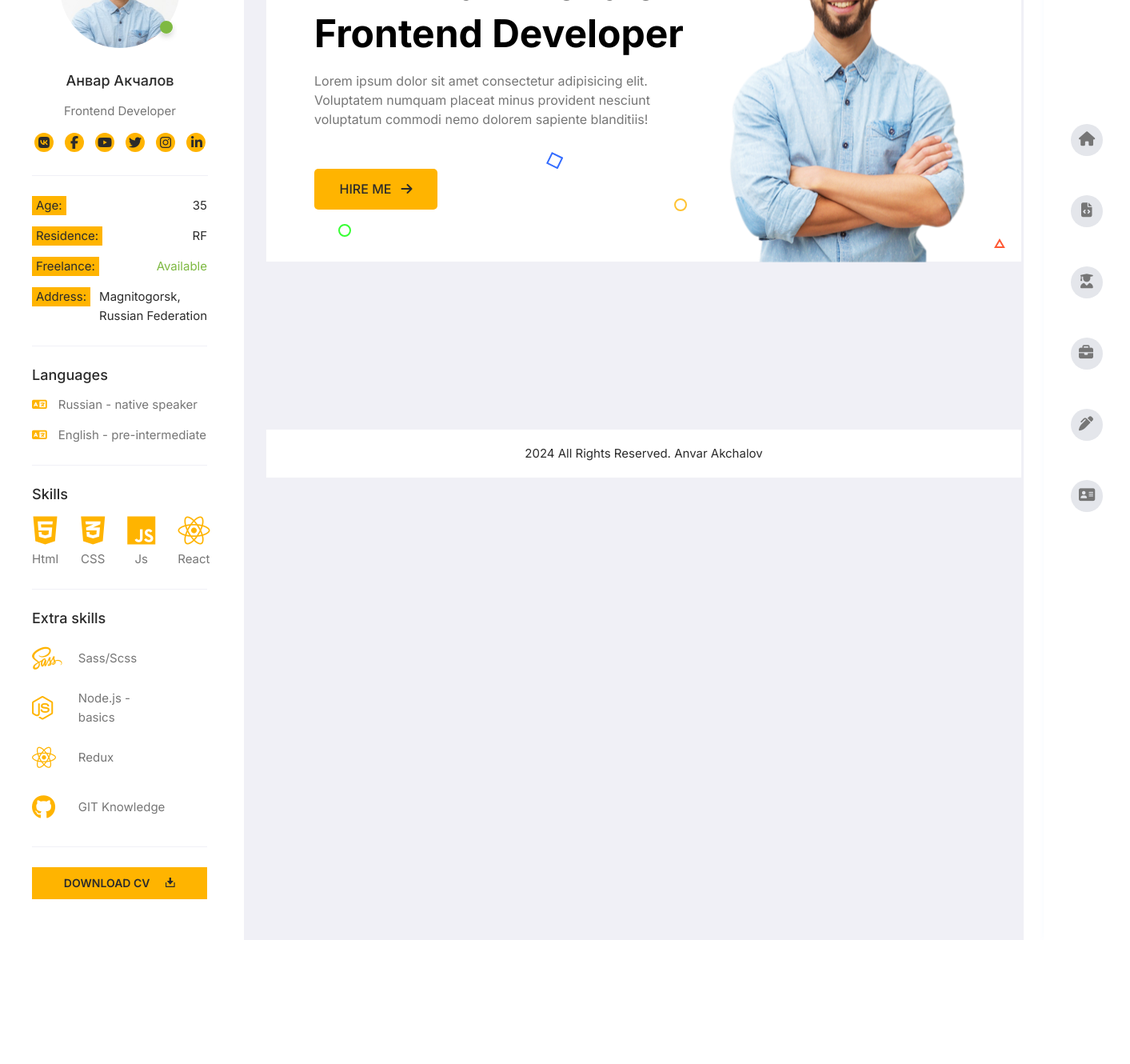
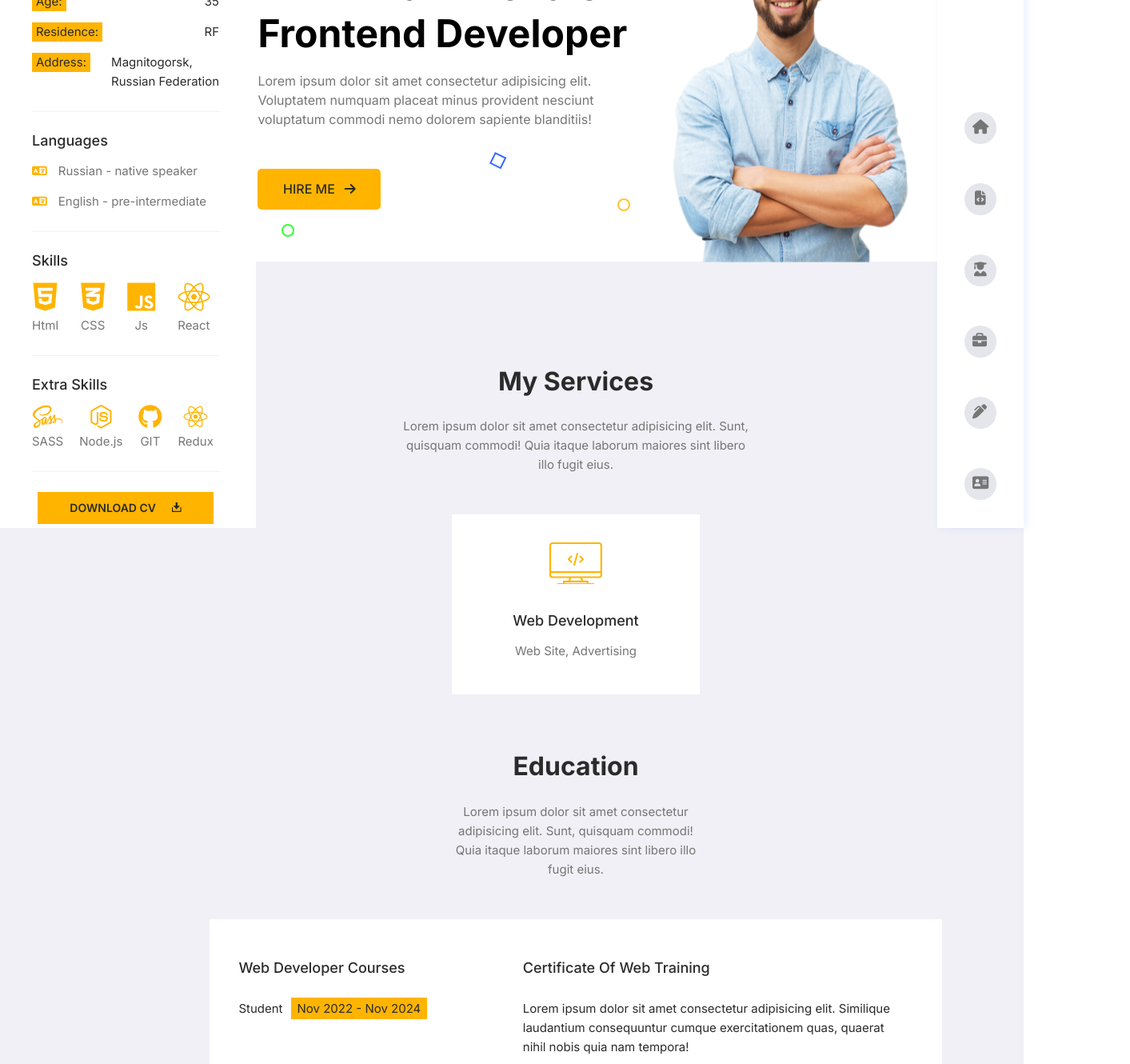
Before and after one commit to AnvarMGN/React-JS, a React (Vite) app in the folder Final_certification/final_project_on_vite/: page / in a window 1280 px wide. Shown: the part 140-1470 px from the top of the page at 80% size, 1413 px wide, since content can reach past the window. Before the commit the page ends 1315 px from the top, so only its background shows below. Built offline with nearby package versions, Linux system fonts and the light colour scheme.

Commit message:
The overall structure of the site has been finalized.

```diff
--- a/Final_certification/final_project_on_vite/src/components/Container/Container.scss
+++ b/Final_certification/final_project_on_vite/src/components/Container/Container.scss
@@ -11,14 +11,6 @@
         text-decoration: none;
     }
 
-    // display: flex;
-    // flex-direction: row;
-    // justify-content: space-between;
-    // gap: 28px;
+    background-color: base.$lightGrayBackground;
 
-    display: grid;
-    grid-template-columns: 305px 1fr 108px;
-    gap: 28px;
-
-    background-color: base.$lightGrayBackground;
 }
--- a/Final_certification/final_project_on_vite/src/components/LeftMenu/LeftMenu.jsx
+++ b/Final_certification/final_project_on_vite/src/components/LeftMenu/LeftMenu.jsx
@@ -3,9 +3,13 @@ import './LeftMenu.scss';
 export const LeftMenu = () => {
     return (
         <>
-        <aside className="left-menu">
+            <aside className="left-menu">
                 <article className="profile">
-                    <figure className="figure-profile">
+
+                    <h3 className="my-name">Profile</h3>
+                    <i className="fa-solid fa-id-card"></i>
+
+                    {/* <figure className="figure-profile">
                         <img className="my-avatar" src="/images/left-menu/Profile.svg" alt="photo-avatar" />
                         <svg className="svg-available"
                             xmlns="http://www.w3.org/2000/svg"
@@ -51,9 +55,9 @@ export const LeftMenu = () => {
                         </svg>
                         <figcaption className="my-name">Анвар Акчалов</figcaption>
                         <figcaption className="my-profession">Frontend Developer</figcaption>
-                    </figure>
+                    </figure> */}
 
-                    <div className="social-icons">
+                    {/* <div className="social-icons">
                         <a className='icon-link' href="https://vk.com/">
                             <svg className="svg-icon"
                                 xmlns="http://www.w3.org/2000/svg"
@@ -138,7 +142,8 @@ export const LeftMenu = () => {
                             </svg>
                             <i className="fab fa-brands fa-linkedin-in"></i>
                         </a>
-                    </div>
+                    </div> */}
+
                 </article>
 
                 <article className="about">
@@ -151,10 +156,10 @@ export const LeftMenu = () => {
                             <span className="left-text">Residence:
                             </span><span>RF</span>
                         </li>
-                        <li className='about-li'>
+                        {/* <li className='about-li'>
                             <span className="left-text">Freelance:</span>
                             <span className="right-text-available">Available</span>
-                        </li>
+                        </li> */}
                         <li className='about-li'>
                             <span className="left-text">Address:</span>
                             <span>
@@ -210,10 +215,26 @@ export const LeftMenu = () => {
                 </article>
 
                 <article className="extra-skills">
-                    <h4 className="title-extra-skills">Extra skills</h4>
-                    <div className="extra-skills-list">
+                    <h4 className="title-extra-skills">Extra Skills</h4>
+                    <ul className="extra-skills-list">
+                        <li className="extra-skills-li">
+                            <i className="fa-brands fa-sass"></i>
+                            <span className="extra-skills-text">SASS</span>
+                        </li>
+                        <li className="extra-skills-li">
+                            <i className="fa-brands fa-node-js"></i>
+                            <span className="extra-skills-text">Node.js</span>
+                        </li>
+                        <li className="extra-skills-li">
+                            <i className="fa-brands fa-github"></i>
+                            <span className="extra-skills-text">GIT</span>
+                        </li>
+                        <li className="extra-skills-li">
+                            <i className="fa-brands fa-react"></i>
+                            <span className="extra-skills-text">Redux</span>
+                        </li>
 
-                        <i className="fa-brands fa-sass"></i>
+                        {/* <i className="fa-brands fa-sass"></i>
                         <span className="extra-skills-text desc1">Sass/Scss</span>
 
                         <i className="fa-brands fa-node-js"></i>
@@ -223,9 +244,8 @@ export const LeftMenu = () => {
                         <span className="extra-skills-text desc3">Redux</span>
 
                         <i className="fa-brands fa-github"></i>
-                        <span className="extra-skills-text desc4">GIT Knowledge</span>
-
-                    </div>
+                        <span className="extra-skills-text desc4">GIT Knowledge</span> */}
+                    </ul>
                 </article>
 
                 <article className="download-cv">
--- a/Final_certification/final_project_on_vite/src/components/LeftMenu/LeftMenu.scss
+++ b/Final_certification/final_project_on_vite/src/components/LeftMenu/LeftMenu.scss
@@ -2,17 +2,24 @@
 
 
 .left-menu {
-    width: 305px;
-    height: 1315px;
+    width: 320px;
+    height: 100%;
+
+    position: fixed;
+    z-index: 1;
+    top: 0;
+    left: 0;
+    // overflow-y: auto;
 
     background-color: base.$white;
 
     .profile {
         display: flex;
-        flex-direction: column;
-        align-items: center;
-
-        width: 220px;
+        flex-direction: row;
+        flex-wrap: wrap;
+        justify-content: center;
+        align-items: baseline;
+        gap: 10px;
 
         margin-top: 50px;
         margin-left: 40px;
@@ -21,43 +28,47 @@
 
         position: relative;
 
-        .figure-profile {
-            display: flex;
-            flex-direction: column;
-            align-items: center;
-        }
+        // .figure-profile {
+        //     display: flex;
+        //     flex-direction: column;
+        //     align-items: center;
+        // }
 
-        .my-avatar {
-            width: 150px;
-            height: 150px;
-            margin-bottom: 30px;
-        }
+        // .my-avatar {
+        //     width: 150px;
+        //     height: 150px;
+        //     margin-bottom: 30px;
+        // }
 
-        .svg-available {
-            position: absolute;
-            left: 150px;
-            top: 110px;
-        }
+        // .svg-available {
+        //     position: absolute;
+        //     left: 150px;
+        //     top: 110px;
+        // }
 
         .my-name {
             margin-bottom: 15px;
 
             font-family: Inter;
-            font-size: 18px;
-            font-weight: 500;
+            font-size: 32px;
+            font-weight: 700;
             line-height: 123.6%;
             color: base.$black;
         }
 
-        .my-profession {
-            margin-bottom: 15px;
+        .fa-id-card {
+            font-size: 32px;
+        }
 
-            font-family: Inter;
-            font-size: 15px;
-            font-weight: 400;
-            line-height: 24px;
-            color: base.$paragraphFont;
-        }
+        // .my-profession {
+        //     margin-bottom: 15px;
+
+        //     font-family: Inter;
+        //     font-size: 15px;
+        //     font-weight: 400;
+        //     line-height: 24px;
+        //     color: base.$paragraphFont;
+        // }
 
         .social-icons {
             display: flex;
@@ -257,14 +268,12 @@
         }
 
         .extra-skills-list {
-            margin-bottom: 25px;
-
-            display: grid;
-            grid-template-columns: 20% 50%;
-            grid-template-rows: repeat(4, 1fr);
-            justify-items: start;
-            align-items: center;
-            gap: 14px;
+            // display: grid;
+            // grid-template-columns: 20% 50%;
+            // grid-template-rows: repeat(4, 1fr);
+            // justify-items: start;
+            // align-items: center;
+            // gap: 14px;
 
             // grid-template-areas:
             //     "icon1 desc1"
@@ -303,6 +312,19 @@
             // .desc4 {
             //     grid-area: desc4;
             // }
+
+            margin-bottom: 25px;
+
+            display: flex;
+            flex-direction: row;
+            gap: 20px;
+
+            .extra-skills-li {
+                display: flex;
+                flex-direction: column;
+                align-items: center;
+                gap: 4px;
+            }
 
             .fa-brands {
                 font-size: 30px;
--- a/Final_certification/final_project_on_vite/src/components/MainBlock/MainBlock.jsx
+++ b/Final_certification/final_project_on_vite/src/components/MainBlock/MainBlock.jsx
@@ -116,8 +116,55 @@ export const MainBlock = () => {
 
         </div>
 
-        <article></article>
-        <article></article>
+        <section className="main-services">
+          <h2 className="main-services-title">My Services</h2>
+          <p className="main-services-text">
+            Lorem ipsum dolor sit amet consectetur adipisicing elit. Sunt, quisquam commodi! Quia itaque laborum maiores sint libero illo fugit eius.</p>
+          <article className="main-services-cart">
+            <svg className="services-cart-svg"
+              xmlns="http://www.w3.org/2000/svg"
+              width="65.875"
+              height="53.125"
+              fill="none">
+              <path
+                fill="#FFB400"
+                d="M62.15 0H3.71c-.98 0-1.93.39-2.62 1.09C.39 1.78 0 2.73 0 3.71V40.9c0 .99.39 1.93 1.09 2.63.69.7 1.64 1.09 2.62 1.09h21.28l-1.28 3.19h-5.65A1.06 1.06 0 0 0 17 48.87V51h-6.38a1.06 1.06 0 1 0 0 2.12h44.63a1.06 1.06 0 1 0 0-2.12h-6.38v-2.13a1.06 1.06 0 0 0-1.06-1.06h-5.66l-1.27-3.19h21.27c.99 0 1.93-.39 2.63-1.09.7-.7 1.09-1.64 1.09-2.63V3.71c0-.98-.39-1.93-1.09-2.62C64.08.39 63.14 0 62.15 0Zm-15.4 49.93V51H19.12v-1.07h27.63ZM26 47.81l1.28-3.19h11.31l1.27 3.19H26Zm37.75-6.91c-.01.42-.17.83-.47 1.13-.3.3-.71.46-1.13.47H3.71c-.42-.01-.82-.17-1.12-.47-.3-.3-.47-.71-.47-1.13v-2.65h61.63v2.65Zm0-4.78H2.12V3.71c0-.42.17-.82.47-1.12.3-.3.7-.47 1.12-.47h58.44c.42 0 .83.17 1.13.47.3.3.46.7.47 1.12v32.41Z" />
+            </svg>
+            <i className="fa-solid fa-code"></i>
+            <h5 className="services-cart-title">Web Development</h5>
+            <p className="services-cart-text">Web Site, Advertising</p>
+          </article>
+        </section>
+
+        <section className="main-education">
+
+          <h2 className="main-education-title">Education</h2>
+          <p className="main-education-text">
+            Lorem ipsum dolor sit amet consectetur adipisicing elit. Sunt, quisquam commodi! Quia itaque laborum maiores sint libero illo fugit eius.
+          </p>
+
+          <div className="main-education-box">
+
+            <div className="main-education-block">
+
+              <article className="education-block-date">
+                <h5 className="education-block-date-title">Web Developer Courses</h5>
+                <p className="education-block-date-text">Student
+                  <span className="education-block-date-text-span">Nov 2022 - Nov 2024</span>
+                </p>
+              </article>
+
+              <article className="education-block-certificate">
+                <h5 className="education-block-certificate-title">Certificate Of Web Training</h5>
+                <p className="education-block-certificate-text">
+                  Lorem ipsum dolor sit amet consectetur adipisicing elit. Similique laudantium consequuntur cumque exercitationem quas, quaerat nihil nobis quia nam tempora!
+                </p>
+              </article>
+
+            </div>
+
+          </div>
+        </section>
 
         <footer className="footer">
           <p>2024 All Rights Reserved. Anvar Akchalov</p>
--- a/Final_certification/final_project_on_vite/src/components/MainBlock/MainBlock.scss
+++ b/Final_certification/final_project_on_vite/src/components/MainBlock/MainBlock.scss
@@ -1,24 +1,20 @@
 @use "../../style/base.module.scss";
 
 .main-container {
-    width: 100%;
-    height: 467px;
-
-    display: flex;
-    flex-direction: column;
-    flex-wrap: nowrap;
-    justify-content: space-between;
-    gap: 70px;
+    margin-left: 20.5%;
+    margin-right: 8%;
 
     .main-about {
+        position: relative;
+
         height: 467px;
+        margin-bottom: 130px;
+        background-color: base.$white;
+
         display: flex;
         flex-direction: row;
         justify-content: space-around;
 
-        background-color: base.$white;
-
-        position: relative;
 
         .main-about-block {
             margin-top: 93px;
@@ -62,7 +58,8 @@
                 .fa-arrow-right {
                     margin-left: 12px;
                 }
-                &:hover{
+
+                &:hover {
                     transition: color 0.5s;
                     color: base.$white;
                 }
@@ -122,6 +119,183 @@
 
     }
 
+    .main-services {
+        display: flex;
+        flex-direction: column;
+        align-items: center;
+        margin-bottom: 70px;
+
+        .main-services-title {
+            color: base.$black;
+            font-family: Inter;
+            font-size: 32px;
+            font-weight: 700;
+            line-height: 123.6%;
+
+            margin-bottom: 25px;
+        }
+
+        .main-services-text {
+            width: 438px;
+            color: base.$paragraphFont;
+            font-family: Inter;
+            font-size: 15px;
+            font-weight: 400;
+            line-height: 24px;
+            text-align: center;
+
+            margin-bottom: 50px;
+        }
+
+        .main-services-cart {
+            position: relative;
+            box-sizing: border-box;
+            background-color: base.$white;
+
+            width: 310px;
+            height: 225px;
+
+            display: flex;
+            flex-direction: column;
+            align-items: center;
+
+            .services-cart-svg {
+                margin-top: 35px;
+                margin-bottom: 35px;
+            }
+
+            .fa-code {
+                position: absolute;
+                top: 48px;
+                left: 145px;
+
+                color: base.$yellow;
+            }
+
+            .services-cart-title {
+                color: base.$black;
+                font-family: Inter;
+                font-size: 18px;
+                font-weight: 500;
+                line-height: 123.6%;
+
+                margin-bottom: 15px;
+            }
+
+            .services-cart-text {
+                color: base.$paragraphFont;
+                font-family: Inter;
+                font-size: 15px;
+                font-weight: 400;
+                line-height: 24px;
+
+                margin-bottom: 42px;
+            }
+        }
+
+    }
+
+    .main-education {
+        display: flex;
+        flex-direction: column;
+        align-items: center;
+        padding-bottom: 70px;
+
+        .main-education-title {
+            color: base.$black;
+            font-family: Inter;
+            font-size: 32px;
+            font-weight: 700;
+            line-height: 123.6%;
+
+            margin-bottom: 25px;
+        }
+
+        .main-education-text {
+            width: 35%;
+            color: base.$paragraphFont;
+            font-family: Inter;
+            font-size: 15px;
+            font-weight: 400;
+            line-height: 24px;
+            text-align: center;
+
+            margin-bottom: 50px;
+        }
+
+        .main-education-box {
+            padding-top: 50px;
+            padding-left: 36px;
+            padding-bottom: 30px;
+            padding-right: 50px;
+            background-color: base.$white;
+
+
+            .main-education-block {
+                display: flex;
+                flex-direction: row;
+
+                border-bottom: 1.5px solid base.$lightGrayBackground;
+                padding-bottom: 12px;
+
+                .education-block-date {
+                    width: 60%;
+                    display: flex;
+                    flex-direction: column;
+
+                    .education-block-date-title {
+                        margin-bottom: 28px;
+                        color: base.$black;
+                        font-family: Inter;
+                        font-size: 18px;
+                        font-weight: 500;
+                        line-height: 123.6%;
+                    }
+
+                    .education-block-date-text {
+                        color: base.$black;
+                        font-family: Inter;
+                        font-size: 15px;
+                        font-weight: 400;
+                        line-height: 24px;
+                    }
+
+                    .education-block-date-text-span {
+                        margin-left: 10px;
+                        padding: 4px 8px 4px 8px;
+
+                        background-color: base.$yellow;
+                    }
+                }
+
+                .education-block-certificate {
+                    width: 80%;
+                    display: flex;
+                    flex-direction: column;
+                    // margin-left: 180px;
+
+                    .education-block-certificate-title {
+                        color: base.$black;
+                        font-family: Inter;
+                        font-size: 18px;
+                        font-weight: 500;
+                        line-height: 123.6%;
+
+                        margin-bottom: 28px;
+                    }
+
+                    .education-block-certificate-text {
+                        color: base.$black;
+                        font-family: Inter;
+                        font-size: 15px;
+                        font-weight: 400;
+                        line-height: 24px;
+                    }
+                }
+            }
+        }
+    }
+
     .footer {
         padding-top: 18px;
         padding-bottom: 18px;
--- a/Final_certification/final_project_on_vite/src/components/RightMenu/RightMenu.jsx
+++ b/Final_certification/final_project_on_vite/src/components/RightMenu/RightMenu.jsx
@@ -67,6 +67,7 @@ export const RightMenu = () => {
                                 fill="none">
                                 <path fill="#2B2B2B" fillRule="evenodd" d="M7.79 13.5 15.58 0H0l7.79 13.5Z" />
                             </svg>
+                            {/* <i className="fa-solid fa-caret-down"></i> */}
 
                         </div>
 
--- a/Final_certification/final_project_on_vite/src/components/RightMenu/RightMenu.scss
+++ b/Final_certification/final_project_on_vite/src/components/RightMenu/RightMenu.scss
@@ -2,9 +2,15 @@
 
 .right-menu {
     width: 108px;
-    height: 1315px;
+    height: 100%;
+
+    position: fixed;
+    top: 0;
+    right: 0;
+    // overflow-y: auto;
 
     box-shadow: 4px 0px 10px 0px rgba(47, 122, 249, 0.1);
+
     background: base.$white;
 
     .contrast {
@@ -12,7 +18,7 @@
         justify-content: center;
 
         padding-top: 50px;
-        padding-bottom: 215px;
+        padding-bottom: 200px;
     }
 
     .nav-link {
@@ -111,7 +117,7 @@
 
             .icon-nav-link{
                 transition: transform 0.5s;
-                transform: scale(130%);
+                // transform: scale(130%);
             }
         }
     }
--- a/Final_certification/final_project_on_vite/src/style/base.module.scss
+++ b/Final_certification/final_project_on_vite/src/style/base.module.scss
@@ -1,15 +1,14 @@
 $yellow: rgb(255, 180, 0);
 $lightYellow: rgba(255, 180, 0, 0.95);
-
-$white: rgb(255, 255, 255);
 
 $mainBackground: rgb(229, 229, 229);
 $grayBackground: rgb(228, 230, 235);
 $lightGrayBackground: rgb(240, 240, 246);
 
 $paragraphFont: rgb(118, 118, 118);
+$black: rgb(43, 43, 43);
 
-$black: rgb(43, 43, 43);
+$white: rgb(255, 255, 255);
 $dark: rgb(24, 25, 26);
 $darkView1: rgb(36, 37, 38);
 $darkView2: rgb(58, 59, 60);
```
Also changed, not shown: Final_certification/final_project_on_vite/public/images/main-services/web_dev.svg (added), Final_certification/final_project_on_vite/public/images/main-services/web_dev_new.svg (added).
